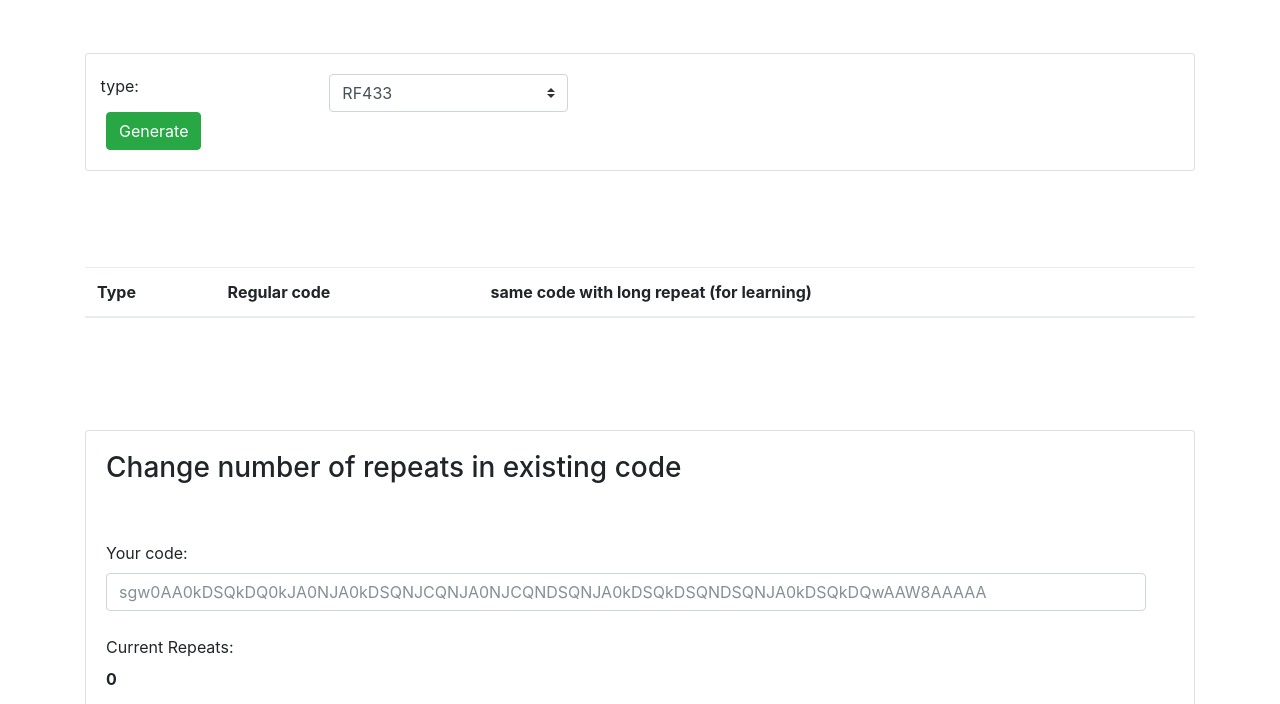
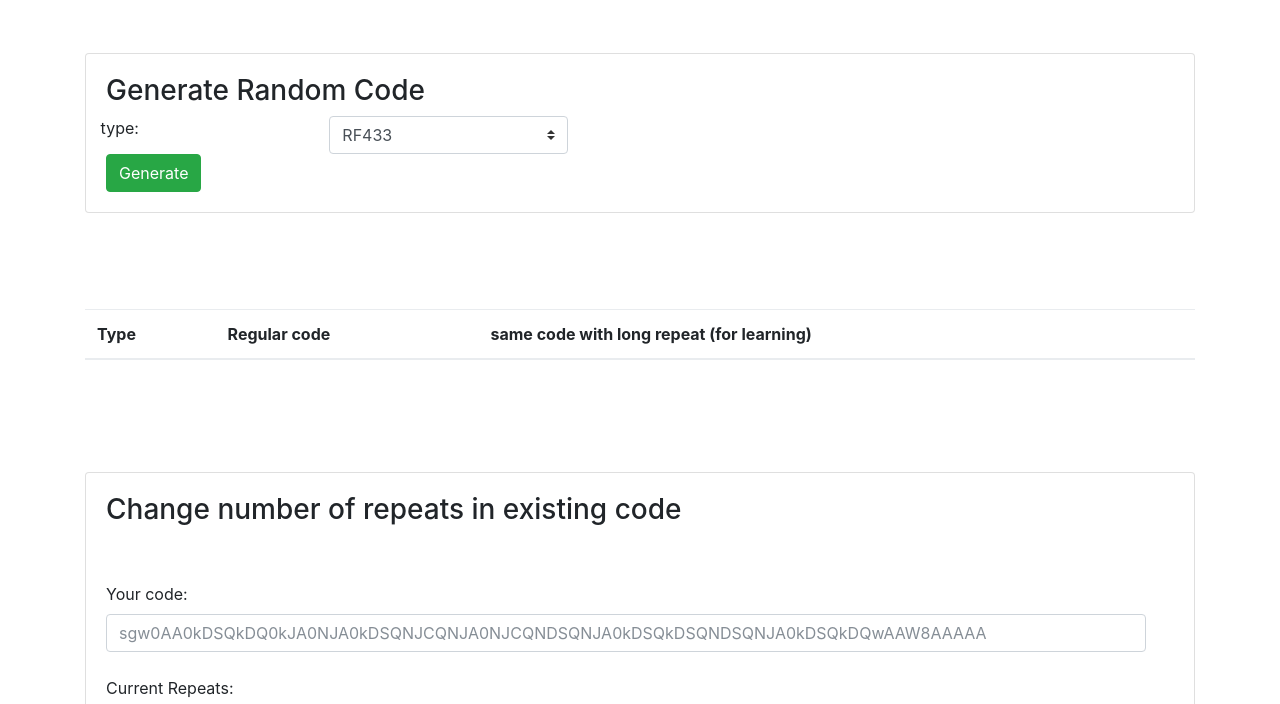
Before and after one commit to dimagoltsman/Random-Broadlink-RM-Code-Generator, a plain HTML site: page index.html in a window 1280 px wide. Shown: the part 51-755 px from the top of the page. Drawn offline with nearby package versions, Linux system fonts and the light colour scheme.

Commit message:
adding h3

```diff
--- a/index.html
+++ b/index.html
@@ -57,6 +57,7 @@
     <br><br>
     <div class="card">
         <div class="card-body" style="width: 90rem;">
+            <h3>Generate Random Code</h3>
             <div class="row">
                 <label for="signal_type" class="badge-pill col col-2">type:</label>
                 <select id="signal_type" class="custom-select col col-2">
```
